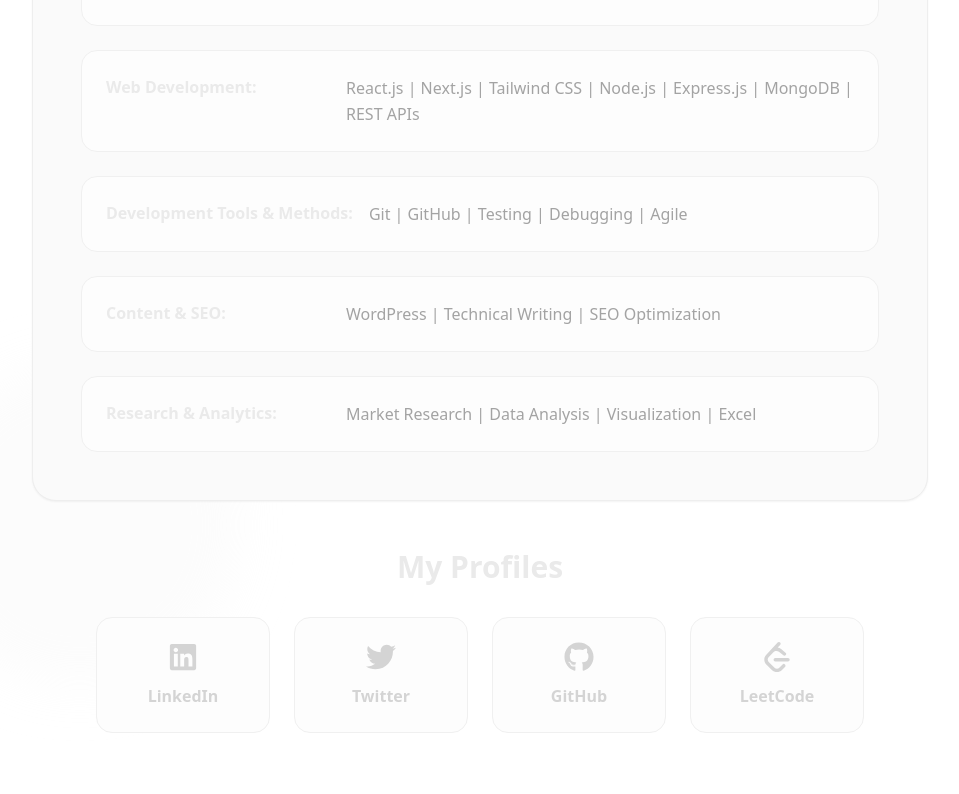
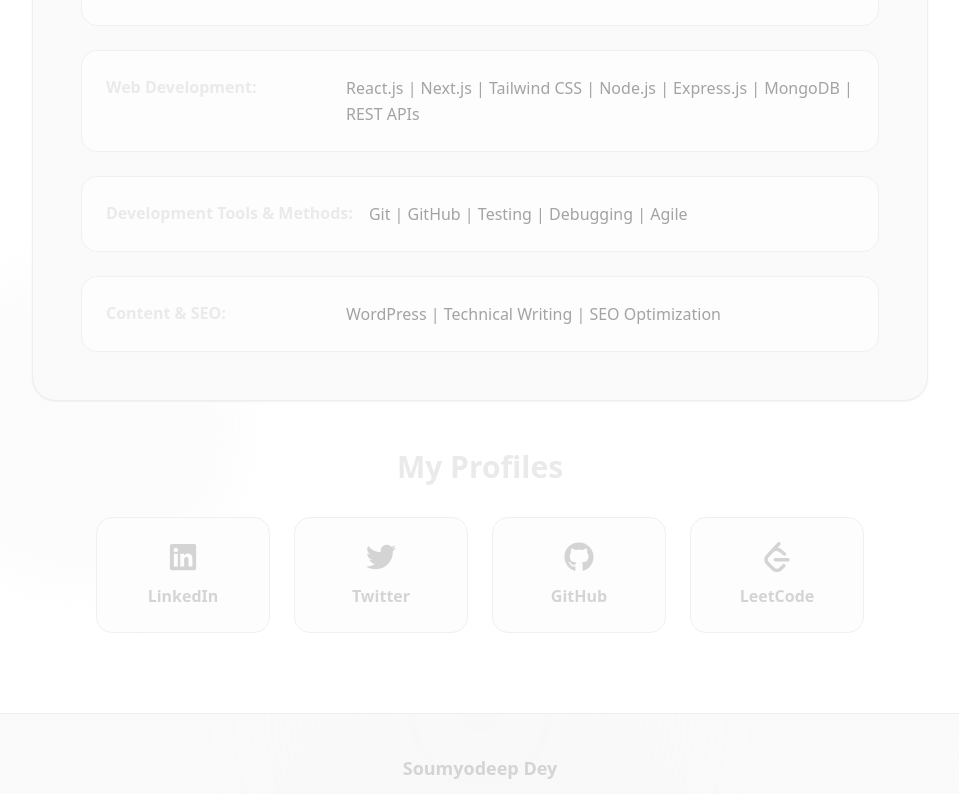
Before and after one commit to Soumyodeep-Dey/SD-portfolio, a React (Vite) app: page / in a window 1280 px wide. Shown: the part 1156-1950 px from the top of the page, without its empty margins (160-1119 px from the left). Built offline with nearby package versions, Linux system fonts and the light colour scheme.

Commit message:
info upgrade

```diff
--- a/src/components/Home/Home.jsx
+++ b/src/components/Home/Home.jsx
@@ -139,7 +139,6 @@
                   { category: 'Web Development', items: 'React.js | Next.js | Tailwind CSS | Node.js | Express.js | MongoDB | REST APIs' },
                   { category: 'Development Tools & Methods', items: 'Git | GitHub | Testing | Debugging | Agile' },
                   { category: 'Content & SEO', items: 'WordPress | Technical Writing | SEO Optimization' },
-                  { category: 'Research & Analytics', items: 'Market Research | Data Analysis | Visualization | Excel' }
                 ].map(({ category, items }) => (
                   <div key={category} className="flex flex-col lg:flex-row lg:items-start gap-4 p-6 rounded-2xl bg-light-150 dark:bg-dark-150 border border-light-250 dark:border-dark-250 hover:bg-light-200 dark:hover:bg-dark-200 transition-all duration-200">
                     <strong className="text-dark-950 dark:text-light-950 font-bold min-w-fit lg:w-56 text-base">
```
